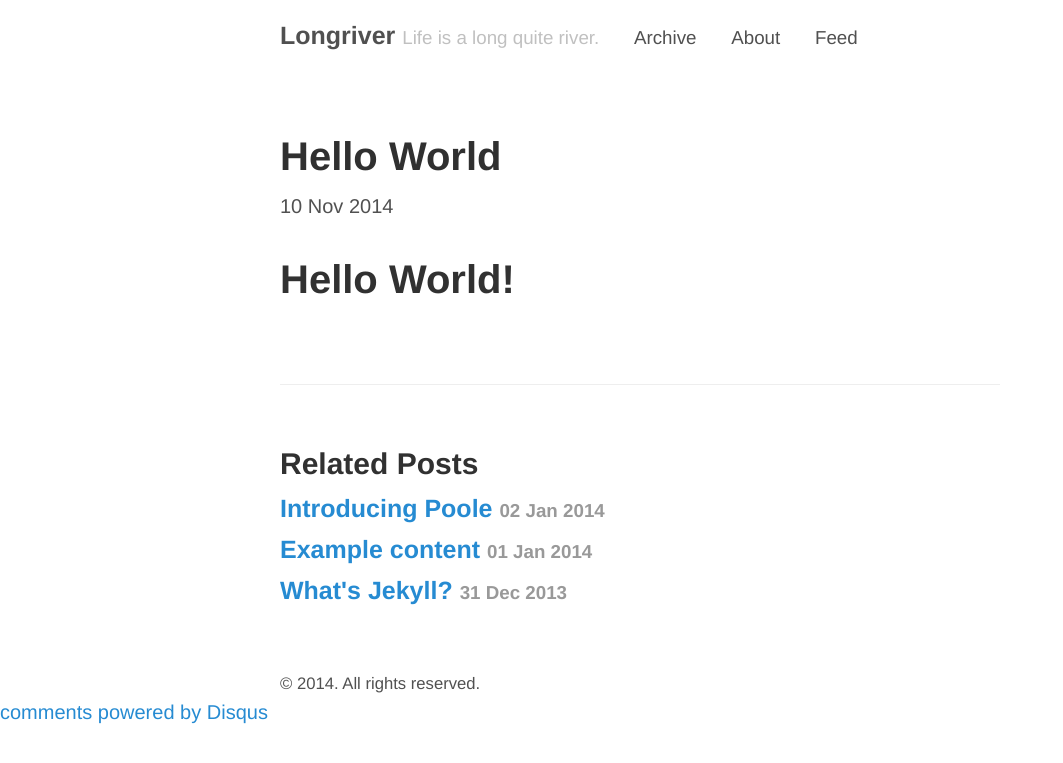
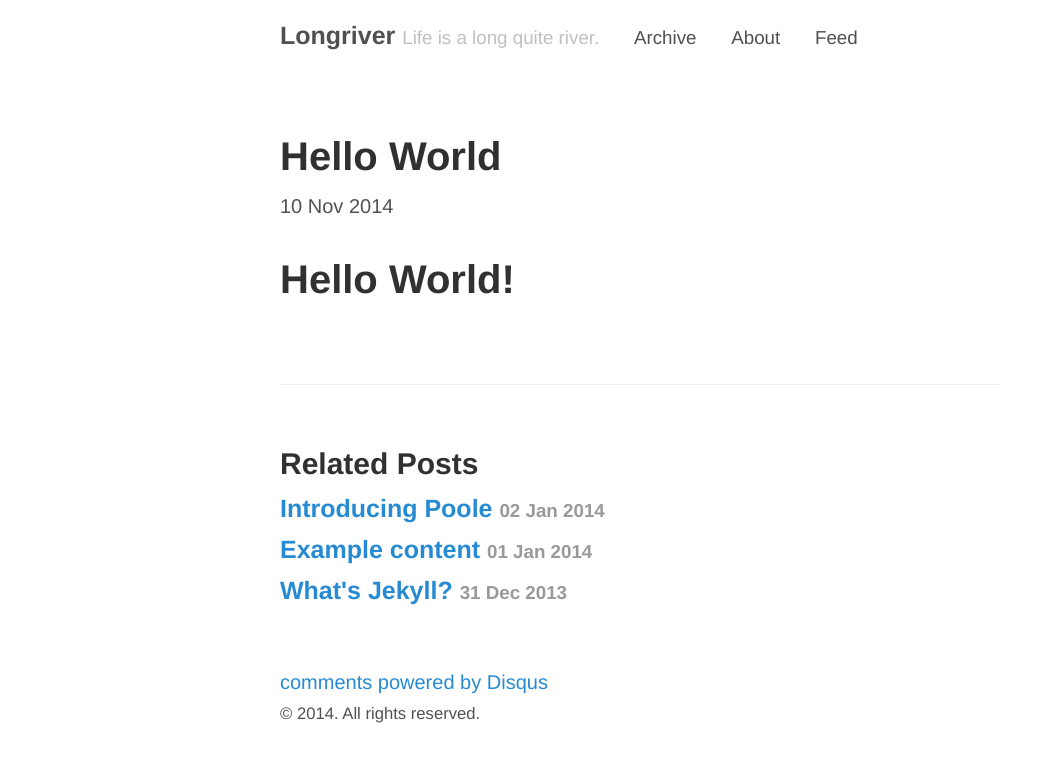
Before and after one commit to harveyaot/harveyaot.github.io, a Jekyll site: the page built from _posts/2014-11-10-hello-world.md, in a window 1280 px wide. Shown: the top 763 px of the page, without its empty margins (0-1063 px from the left). Built offline with Jekyll 4.4.1, drawn with Linux system fonts in a browser that asks for light colours; comment, search, counter and statistics services are not loaded.

Commit message:
fix comments

```diff
--- a/_layouts/default.html
+++ b/_layouts/default.html
@@ -21,13 +21,13 @@
         {{ content }}
       </main>
 
+      {% include comments.html %}
       <footer class="footer">
         <small>
           &copy; <time datetime="{{ site.time | date_to_xmlschema }}">{{ site.time | date: '%Y' }}</time>. All rights reserved.
         </small>
       </footer>
     </div>
-  {% include comments.html %}
   {% include google_analytics.html %}
 
   </body>
```
